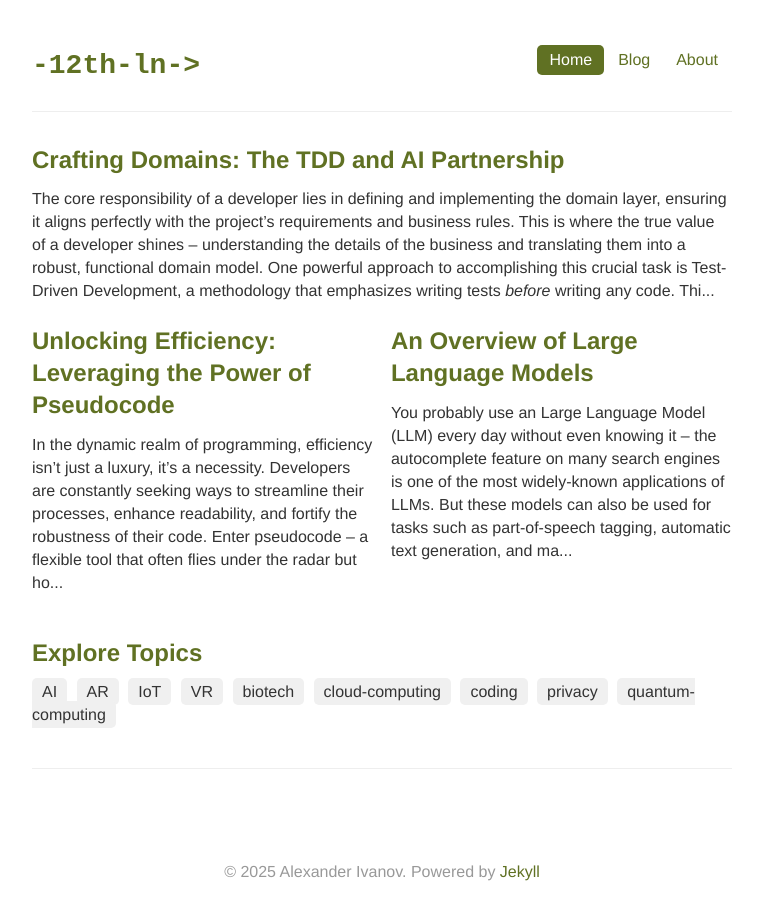
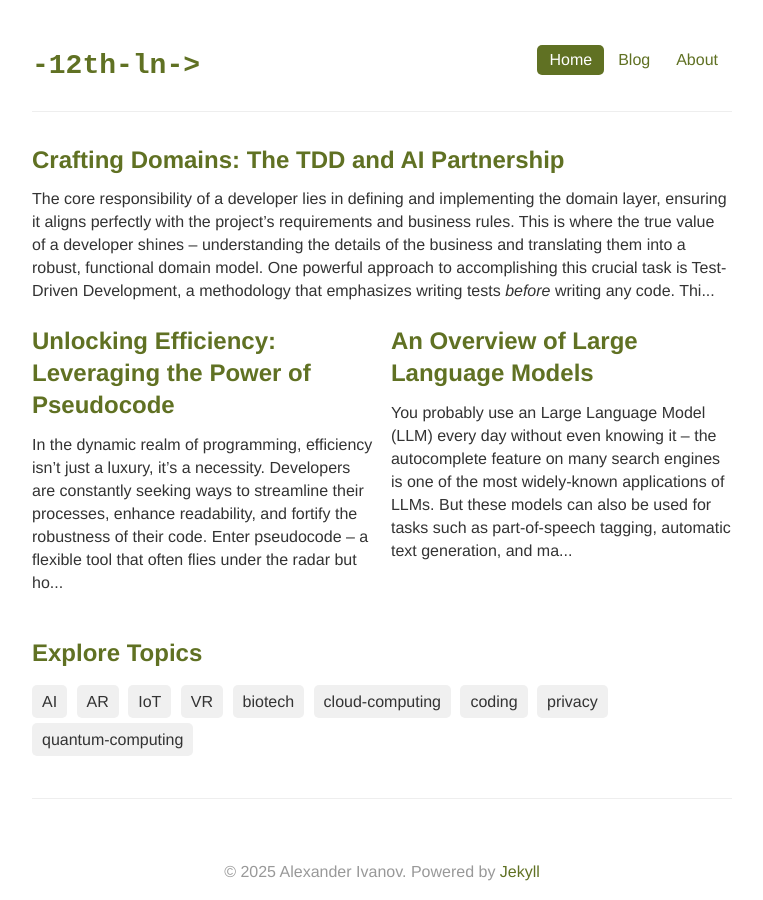
Before and after one commit to sashasyedin/twelfthlane.net, a Jekyll site: the page built from index.html, in a window 1280 px wide. Shown: the whole page, without its empty margins (258-1021 px from the left). Built offline with Jekyll 4.4.1, drawn with Linux system fonts in a browser that asks for light colours.

Commit message:
Update custom.css

```diff
--- a/css/custom.css
+++ b/css/custom.css
@@ -67,11 +67,13 @@ a:active
 }
 
 a.tag {
+  display: inline-block;
   background-color: #f0f0f0;
   padding: 5px 10px;
   border-radius: 5px;
   text-decoration: none;
   color: #333;
+  margin-top: 5px;
   margin-right: 5px;
 }
 
@@ -112,7 +114,7 @@ article h4 {
 }
 
 .blur {
-	filter: blur(1px);
+  filter: blur(1px);
 }
 
 .red-ish {
```
